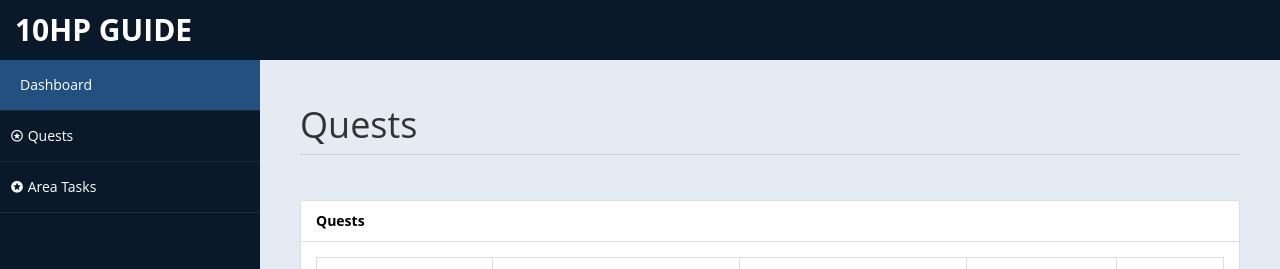
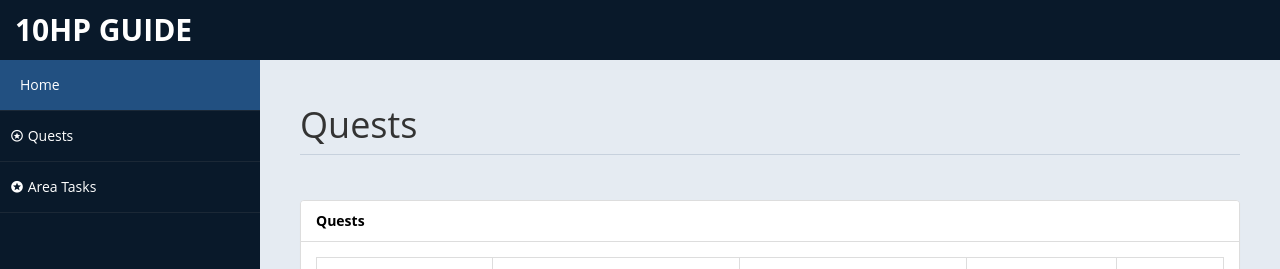
Before and after one commit to TastyRomeo/10HP-Guide, a Jekyll site: the page built from quests.html, in a window 1280 px wide and 900 px high. Shown: the top 269 px of the window. Built offline with Jekyll 4.4.1, drawn with Linux system fonts in a browser that asks for light colours; nearby versions of some CDN libraries.

Commit message:
Update sidebar.html

```diff
--- a/_includes/sidebar.html
+++ b/_includes/sidebar.html
@@ -3,7 +3,7 @@
     <ul class="nav" id="main-menu">
 
       <li>
-        <a class="active-menu" href="index.html"><i class="fa fa-dashboard"></i> Dashboard</a>
+        <a class="active-menu" href="index.html"><i class="fa fa-dashboard"></i> Home</a>
       </li>
       <li>
         <a href="quests.html">
```
